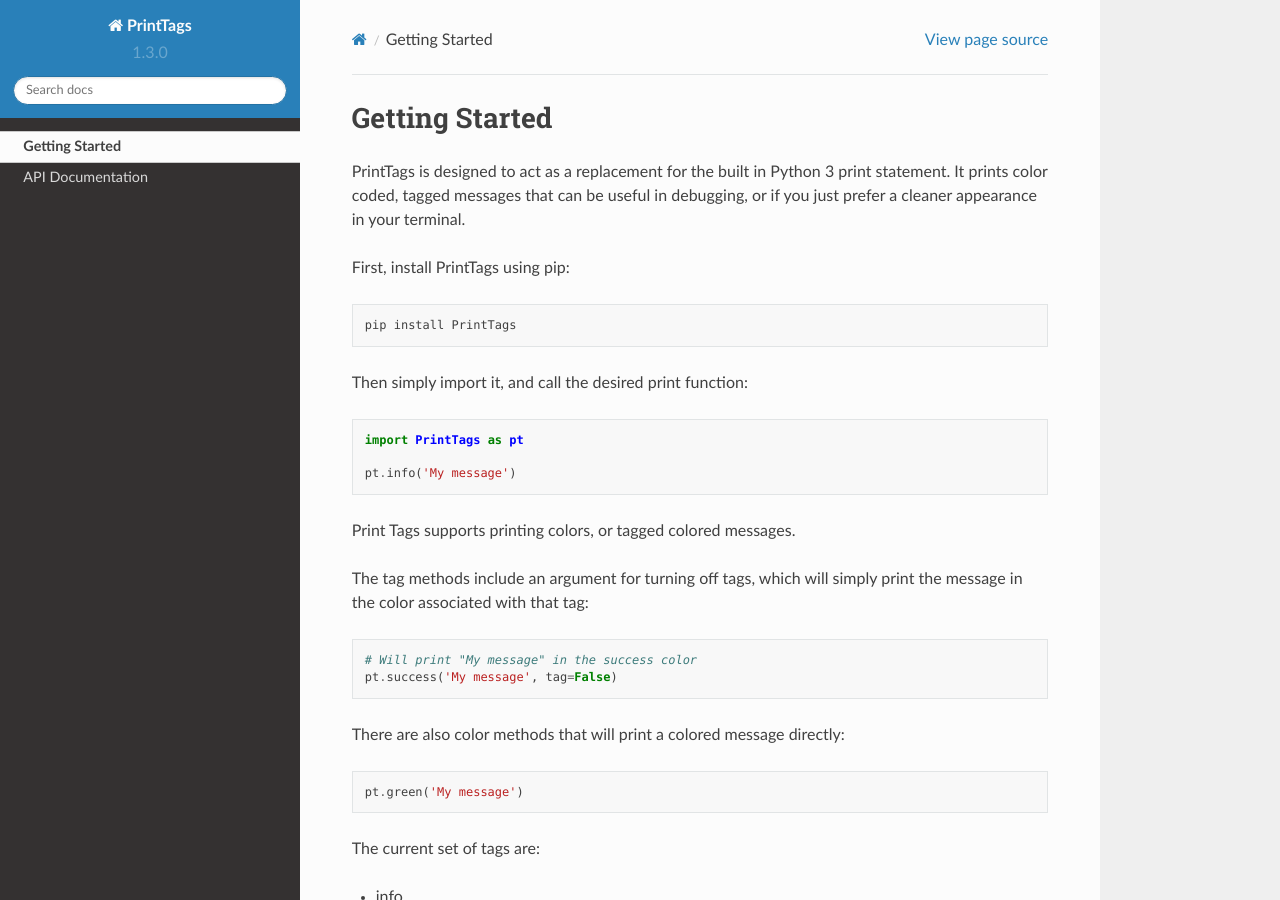
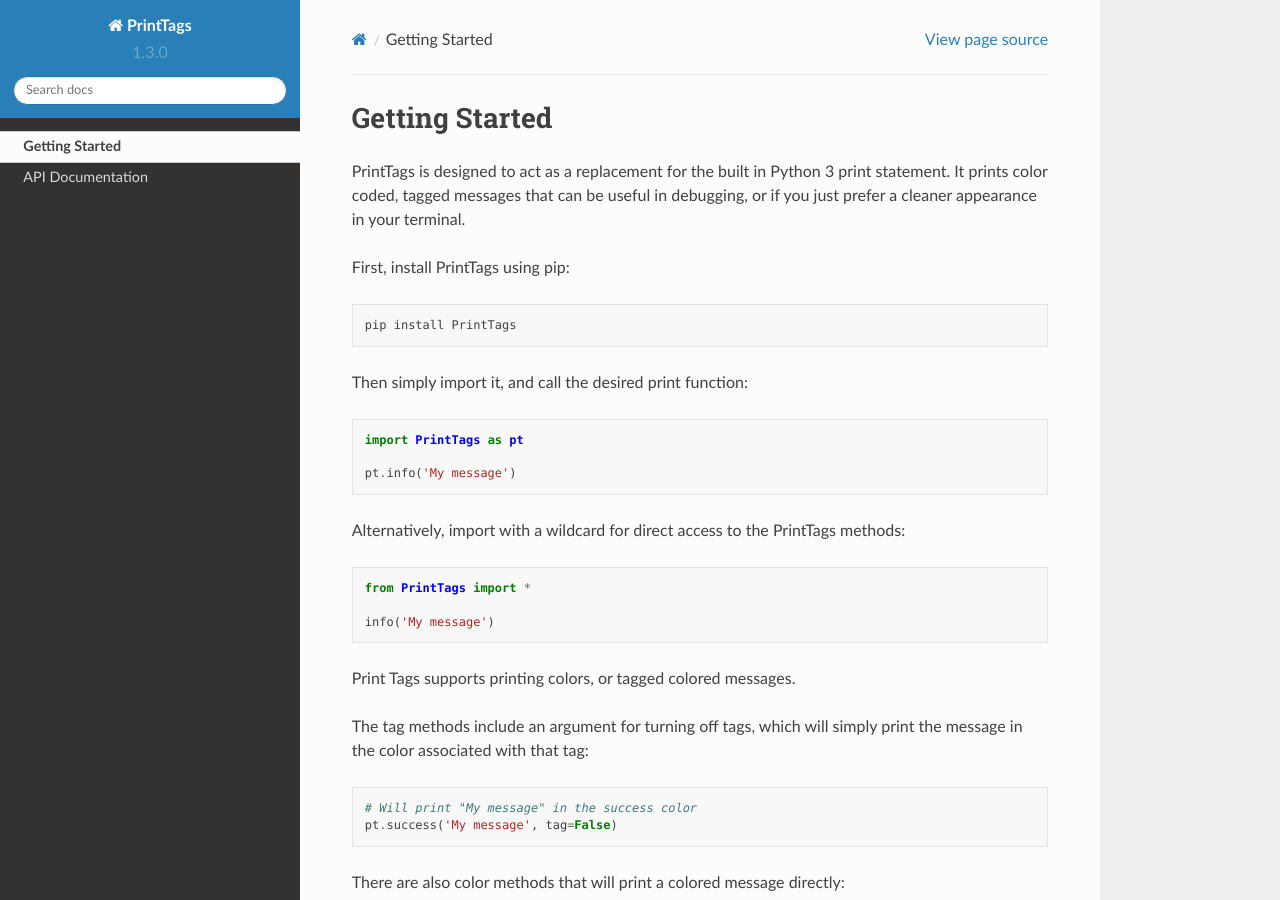
Before and after one commit to mdlockyer/PrintTags, a Sphinx documentation site: the page built from docs/source/getting-started.rst, in a window 1280 px wide and 900 px high. Built offline with Sphinx 7.4.7 and the Read the Docs theme 2.0.0, drawn with Linux system fonts in a browser that asks for light colours.

Commit message:
Updated getting started

```diff
--- a/docs/source/getting-started.rst
+++ b/docs/source/getting-started.rst
@@ -16,6 +16,14 @@
    import PrintTags as pt
 
    pt.info('My message')
+
+Alternatively, import with a wildcard for direct access to the PrintTags methods:
+
+.. code-block:: python
+
+   from PrintTags import *
+
+   info('My message')
 
 Print Tags supports printing colors, or tagged colored messages.
 
```
